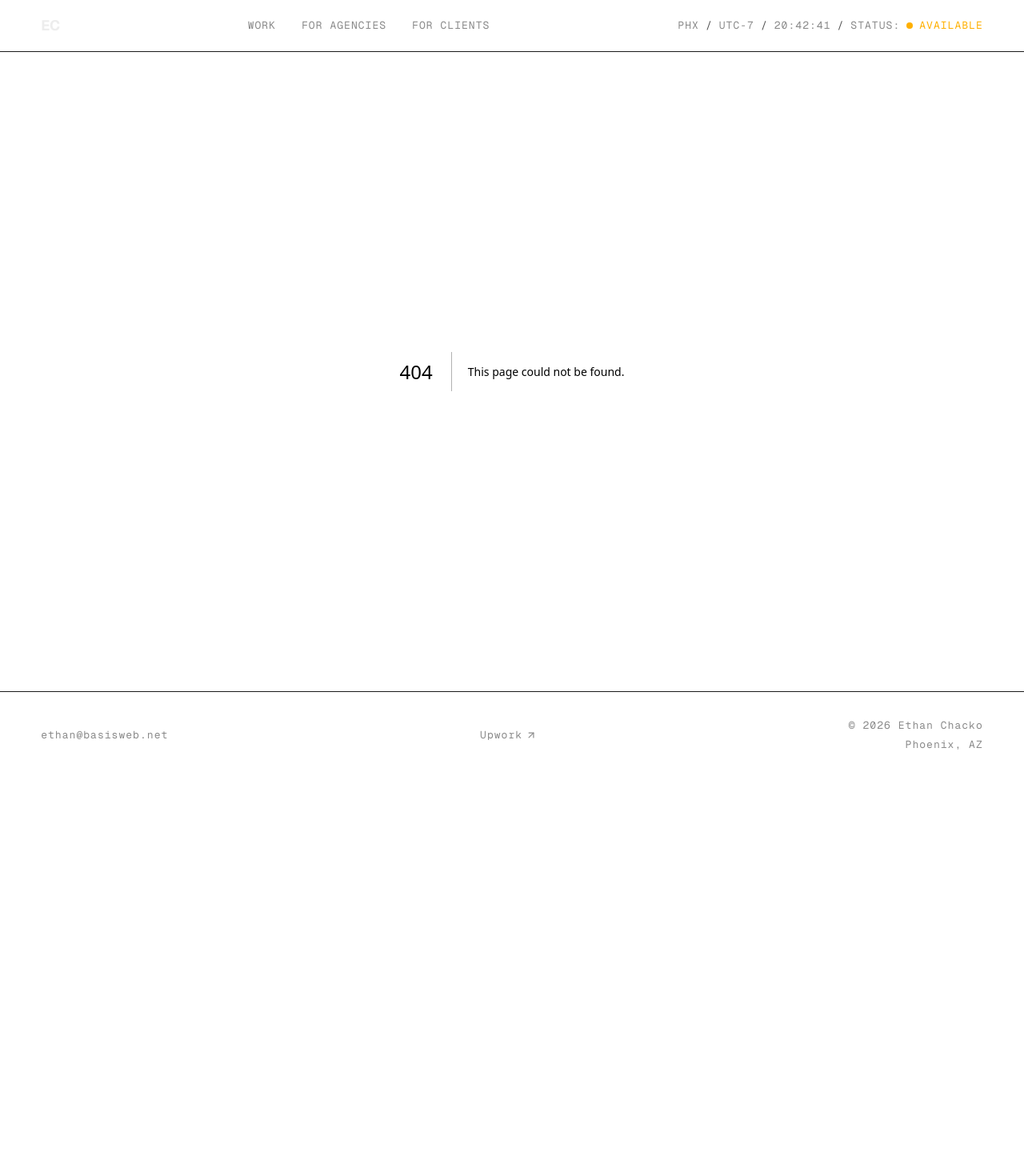
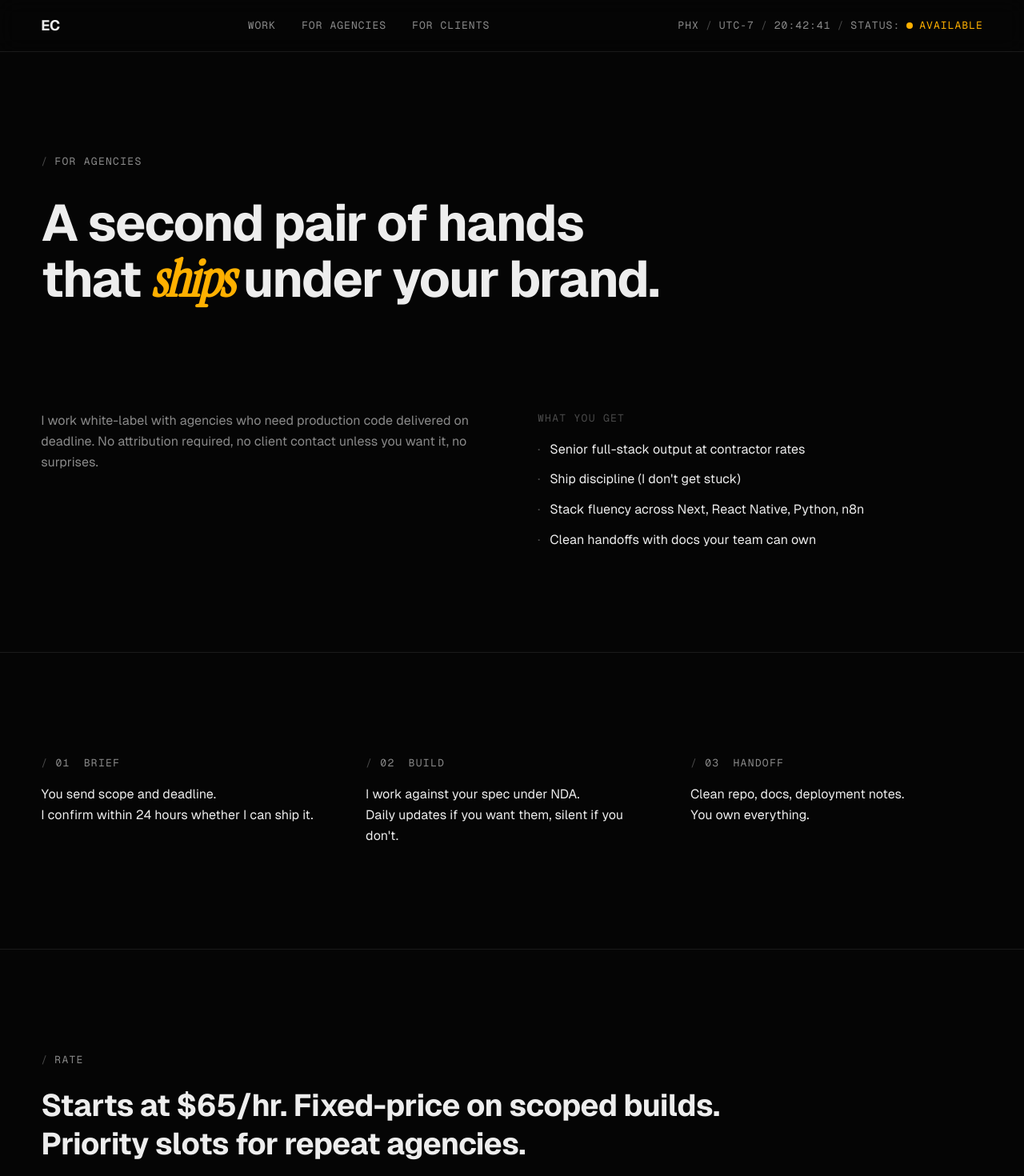
Before and after one commit to BasisWeb04/ethanchacko, a Next.js app: page /for-agencies in a window 1280 px wide. Before the commit this address had no page. Shown: the top 1470 px of the page at 80% size. Before the commit the page ends 972 px from the top, so only its background shows below. Built offline with nearby package versions, Linux system fonts and the light colour scheme.

Commit message:
feat: Task 2 -- /for-agencies page per spec 5.2
Hero with italic 'ships' accent, white-label pitch body, 3-step
BRIEF/BUILD/HANDOFF breakdown, rate card, email CTA. SectionLabel
component now accepts optional number for labels like / FOR AGENCIES
and / RATE.

```diff
--- /dev/null
+++ b/app/for-agencies/page.tsx
@@ -0,0 +1,120 @@
+import type { Metadata } from "next";
+import { SectionLabel } from "@/components/section-label";
+import { EmailReveal } from "@/components/email-reveal";
+
+export const metadata: Metadata = {
+  title: "For Agencies / Ethan Chacko",
+  description:
+    "White-label subcontracting for agencies who need production code delivered on deadline.",
+};
+
+export default function ForAgenciesPage() {
+  return (
+    <>
+      {/* Hero */}
+      <section className="px-gutter py-section-y" data-testid="agencies-hero">
+        <div className="mx-auto max-w-container">
+          <SectionLabel label="FOR AGENCIES" className="mb-8" />
+          <h1 className="text-h1 text-fg">
+            A second pair of hands
+            <br />
+            that{" "}
+            <span className="font-serif italic text-signal">ships</span>{" "}
+            under your brand.
+          </h1>
+        </div>
+      </section>
+
+      {/* Body */}
+      <section className="px-gutter pb-section-y">
+        <div className="mx-auto max-w-container grid gap-16 lg:grid-cols-[minmax(0,1fr)_minmax(0,1fr)]">
+          <p className="text-body text-fg-muted max-w-[52ch] leading-relaxed">
+            I work white-label with agencies who need production code delivered
+            on deadline. No attribution required, no client contact unless you
+            want it, no surprises.
+          </p>
+          <div>
+            <p className="font-mono text-mono uppercase tracking-widest text-fg-dim mb-4">
+              WHAT YOU GET
+            </p>
+            <ul className="space-y-3 text-body text-fg">
+              <li className="flex gap-3">
+                <span className="text-fg-dim">&middot;</span>
+                <span>Senior full-stack output at contractor rates</span>
+              </li>
+              <li className="flex gap-3">
+                <span className="text-fg-dim">&middot;</span>
+                <span>Ship discipline (I don&apos;t get stuck)</span>
+              </li>
+              <li className="flex gap-3">
+                <span className="text-fg-dim">&middot;</span>
+                <span>
+                  Stack fluency across Next, React Native, Python, n8n
+                </span>
+              </li>
+              <li className="flex gap-3">
+                <span className="text-fg-dim">&middot;</span>
+                <span>Clean handoffs with docs your team can own</span>
+              </li>
+            </ul>
+          </div>
+        </div>
+      </section>
+
+      {/* How it works */}
+      <section
+        className="px-gutter py-section-y border-t border-border"
+        data-testid="agencies-how"
+      >
+        <div className="mx-auto max-w-container grid gap-10 md:grid-cols-3">
+          <div>
+            <SectionLabel number="01" label="BRIEF" className="mb-4" />
+            <p className="text-body text-fg leading-relaxed">
+              You send scope and deadline.
+              <br />
+              I confirm within 24 hours whether I can ship it.
+            </p>
+          </div>
+          <div>
+            <SectionLabel number="02" label="BUILD" className="mb-4" />
+            <p className="text-body text-fg leading-relaxed">
+              I work against your spec under NDA.
+              <br />
+              Daily updates if you want them, silent if you don&apos;t.
+            </p>
+          </div>
+          <div>
+            <SectionLabel number="03" label="HANDOFF" className="mb-4" />
+            <p className="text-body text-fg leading-relaxed">
+              Clean repo, docs, deployment notes.
+              <br />
+              You own everything.
+            </p>
+          </div>
+        </div>
+      </section>
+
+      {/* Rate */}
+      <section className="px-gutter py-section-y border-t border-border">
+        <div className="mx-auto max-w-container">
+          <SectionLabel label="RATE" className="mb-6" />
+          <p className="text-h2 text-fg max-w-[36ch] leading-tight">
+            Starts at $65/hr. Fixed-price on scoped builds.
+            <br />
+            Priority slots for repeat agencies.
+          </p>
+        </div>
+      </section>
+
+      {/* CTA */}
+      <section
+        className="px-gutter py-section-y border-t border-border"
+        data-testid="agencies-cta"
+      >
+        <div className="mx-auto max-w-container">
+          <EmailReveal />
+        </div>
+      </section>
+    </>
+  );
+}
--- a/components/section-label.tsx
+++ b/components/section-label.tsx
@@ -1,5 +1,5 @@
 type Props = {
-  number: string;
+  number?: string;
   label: string;
   className?: string;
 };
@@ -9,8 +9,15 @@ export function SectionLabel({ number, label, className = "" }: Props) {
     <div
       className={`font-mono text-mono uppercase text-fg-muted tracking-widest ${className}`}
     >
-      <span className="text-fg-dim">/</span> {number}{" "}
-      <span className="ml-2">{label}</span>
+      <span className="text-fg-dim">/</span>
+      {number ? (
+        <>
+          {" "}
+          {number} <span className="ml-2">{label}</span>
+        </>
+      ) : (
+        <span className="ml-2">{label}</span>
+      )}
     </div>
   );
 }
```
